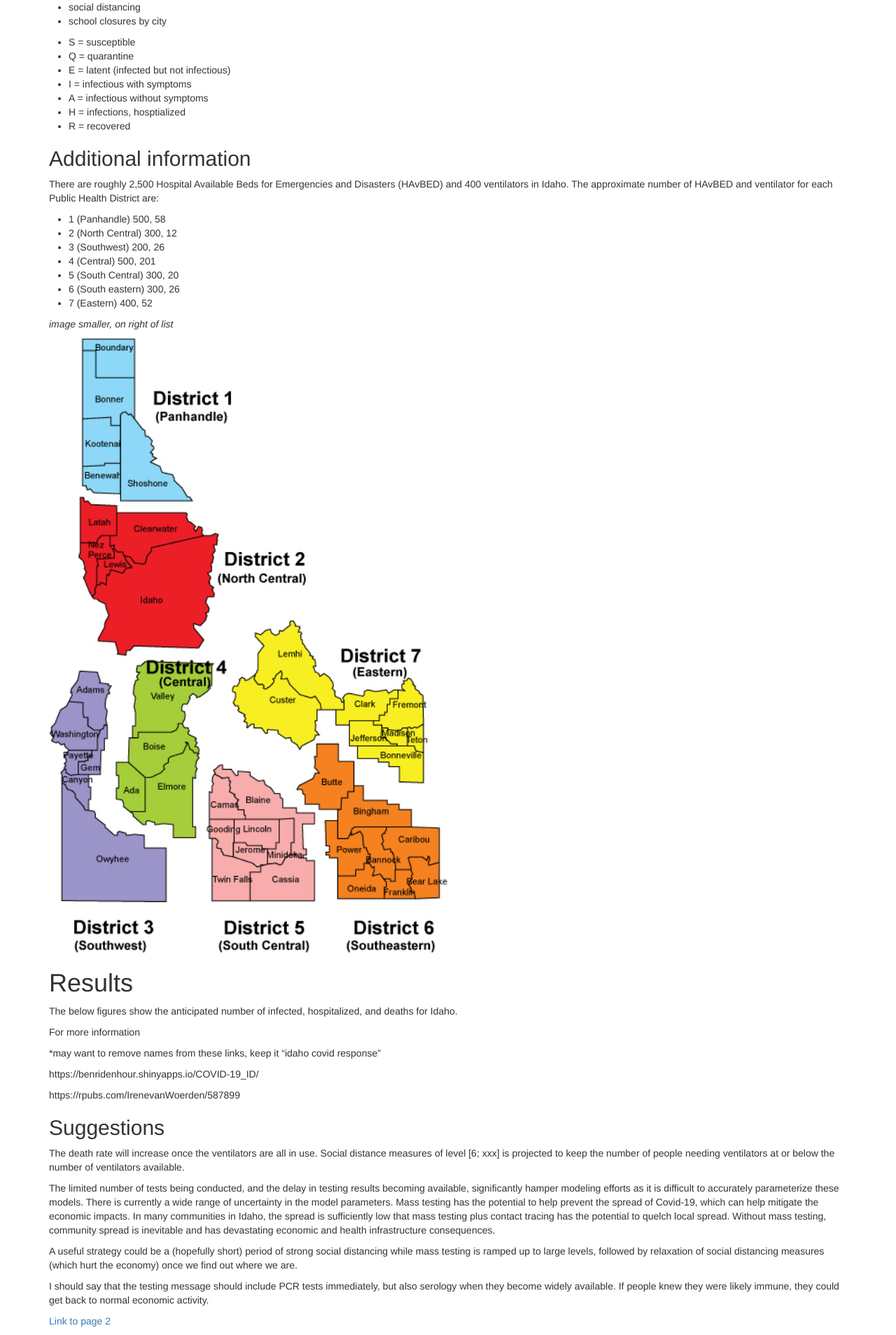
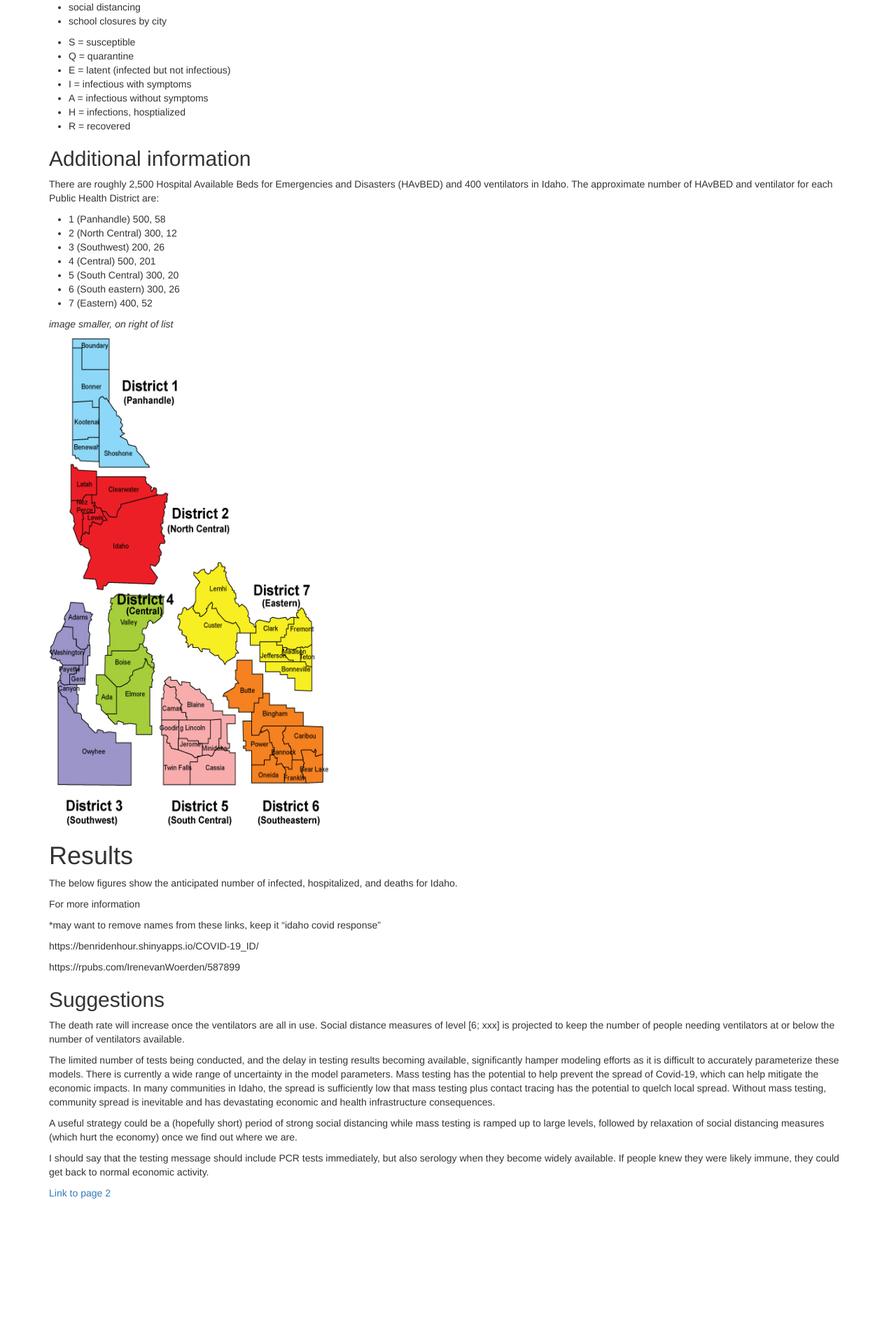
Before and after one commit to magbenji/summary, a Jekyll site: the page built from index.md, in a window 1280 px wide. Shown: the part 919-2827 px from the top of the page at 70% size. Built offline with Jekyll 4.4.1, drawn with Linux system fonts in a browser that asks for light colours; after the commit the page ends 2644 px from its top, so only the background shows below that.

Commit message:
Update index.md

```diff
--- a/index.md
+++ b/index.md
@@ -52,7 +52,7 @@ There are roughly 2,500 Hospital Available Beds for Emergencies and Disasters (H
 
 *image smaller, on right of list*
 
-![Idaho Health Districts][image2]{:height="50%" width="50%"}
+![Idaho Health Districts][image2]{:height="700px" width="400px"}
 
 # Results
 The below figures show the anticipated number of infected, hospitalized, and deaths for Idaho.
```
